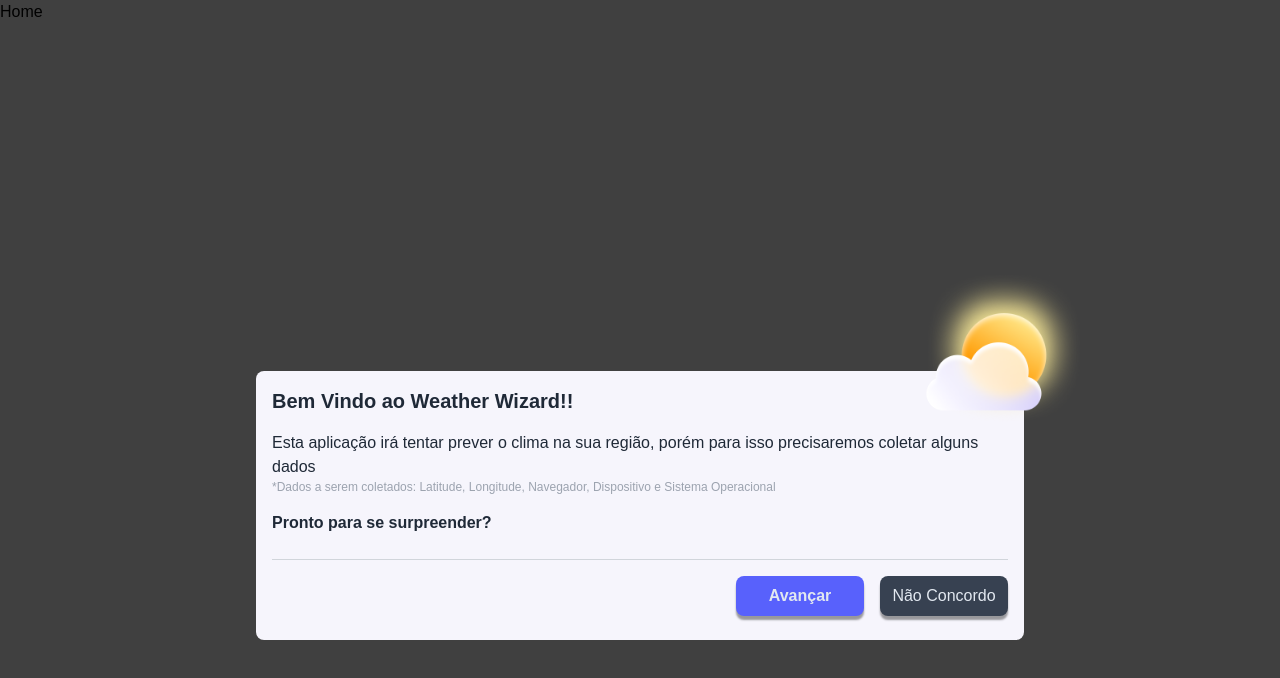
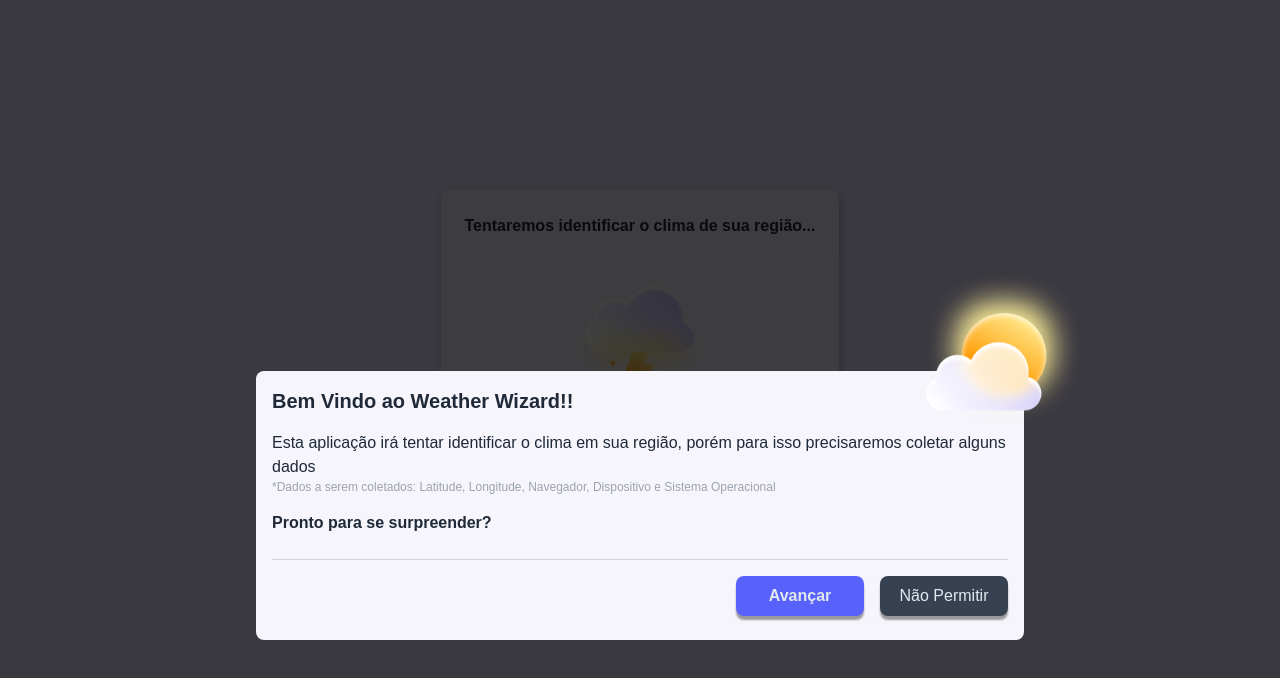
Before and after one commit to OsvaldoBBini/WeatherWizard_front, a React (Vite) app: page / in a window 1280 px wide. Shown: the top 678 px of the page. Built offline with nearby package versions, Linux system fonts and the light colour scheme; no server answers.

Commit message:
working on home page and add toast in modal component

```diff
--- a/package.json
+++ b/package.json
@@ -14,6 +14,7 @@
     "react": "^18.2.0",
     "react-device-detect": "^2.2.3",
     "react-dom": "^18.2.0",
+    "react-hot-toast": "^2.4.1",
     "react-redux": "^9.1.1",
     "react-router-dom": "^6.23.0"
   },
--- a/src/App.tsx
+++ b/src/App.tsx
@@ -1,5 +1,6 @@
 import { Provider } from "react-redux"
 import { store } from "./app/store"
+import { Toaster } from "react-hot-toast";
 import { BrowserRouter } from "react-router-dom"
 import Router from "./Router"
 
@@ -8,6 +9,7 @@
     <BrowserRouter>
       <Provider store={store}>
         <Router />
+        <Toaster />
       </Provider>
     </BrowserRouter>
   )
--- a/src/components/Button/index.tsx
+++ b/src/components/Button/index.tsx
@@ -3,18 +3,22 @@
 interface IButton extends ComponentProps<'button'>{
   action: () => void;
   variant: string,
-  text: string
+  text: string,
+  isLoading?: boolean
 }
 
-export default function Button({variant, text, action}: IButton): JSX.Element {
+export default function Button({variant, text, action, isLoading = false}: IButton): JSX.Element {
   return(
     <button
+    type="button"
+    disabled={isLoading}
     onClick={() => action()}
-    className={`min-w-32 min-h-10 pl-1 pr-1 ${variant === 'secondary' ? 'bg-gray-700' : 'bg-primary-main'} text-slate-200
+    className={`flex items-center justify-center min-w-32 min-h-10 pl-1 pr-1 ${variant === 'secondary' ? 'bg-gray-700' : 'bg-primary-main'} text-slate-200
     ${variant === 'secondary' ? 'font-medium' : 'font-bold'} rounded-lg shadow-[0px_4px_2px_rgba(0,0,0,0.38)]
     hover:-translate-y-1 hover:shadow-[0px_7px_2px_rgba(0,0,0,0.38)] active:translate-y-1
     active:shadow-[0px_4px_2px_rgba(0,0,0,0.38)]  transition-all`}>
-      {text}
+      {isLoading &&<div className="animate-spin h-5 w-5 border-[4px] border-solid boder-slate-200 rounded-full border-b-transparent" />}
+      {!isLoading && text}
     </button>
   )
 }
--- /dev/null
+++ b/src/components/Card/index.tsx
@@ -0,0 +1,23 @@
+import Button from "../Button";
+import storm from "../../assets/storm.png"
+
+export default function Card(): JSX.Element {
+  return (
+    <div className="flex justify-center items-center flex-col ">
+      <div className="min-w-72 min-h-52 p-6 bg-modal bg-opacity-80 rounded-lg shadow-[1px_3px_8px_rgba(0,0,0,0.24)] flex items-center justify-center flex-col">
+        <header className="font-bold text-gray-800">Tentaremos identificar o clima de sua região...</header>
+        <div className="m-4 text-center">
+          <img src={storm} className="w-52 p-8"/>
+          <span className="text-gray-800">Tempestades</span>
+        </div>
+        <footer className="flex justify-center items-center flex-col pt-4 border-t-[1px] border-gray-300">
+          <span className="font-bold text-gray-800">Acertamos o clima em sua região?</span>
+          <div className="flex gap-4 p-4">
+            <Button variant="primary" text="Correta" action={() => console.log('resposta certa')}/>
+            <Button variant="primary" text="Errada" action={() => console.log('resposta errada')}/>
+          </div>
+        </footer>
+      </div>
+    </div>
+  )
+}
--- a/src/components/Modal/index.tsx
+++ b/src/components/Modal/index.tsx
@@ -10,11 +10,12 @@
 
   const {
     sendToNotAllowPredictionPage,
-    storeUserInfos
+    storeUserInfos,
+    isLoading
   } = useModal();
 
   return (
-    <div className={`${isOpen ? 'opacity-1' : 'opacity-0'} fixed left-0 top-0 h-[100%] w-[100%] bg-black bg-opacity-75`}>
+    <div className={`${isOpen ? 'block' : 'hidden'} fixed left-0 top-0 h-[100%] w-[100%] bg-black bg-opacity-75`}>
       <div className="bg-modal rounded-lg w-[60%] absolute bottom-[20%] left-[20%] p-4">
         <img src={sun} className="w-40 absolute right-[-60px] top-[-100px]"/>
         <header>
@@ -22,7 +23,7 @@
         </header>
         <section className="mb-6">
             <p className="text-base text-gray-800 font-medium">
-              Esta aplicação irá tentar prever o clima na sua região, porém para isso precisaremos coletar alguns dados
+              Esta aplicação irá tentar identificar o clima em sua região, porém para isso precisaremos coletar alguns dados
             </p>
             <p className="mb-4 text-xs text-gray-400">
               *Dados a serem coletados: Latitude, Longitude, Navegador, Dispositivo e Sistema Operacional
@@ -33,9 +34,10 @@
           <Button
             text="Avançar"
             variant={'primary'}
-            action={storeUserInfos}/>
+            action={storeUserInfos}
+            isLoading={isLoading}/>
           <Button
-            text="Não Concordo"
+            text="Não Permitir"
             variant={'secondary'}
             action={sendToNotAllowPredictionPage}/>
         </footer>
--- a/src/components/Modal/useModal.ts
+++ b/src/components/Modal/useModal.ts
@@ -2,13 +2,12 @@
 import { useNavigate } from "react-router-dom";
 import { browserName, osName, deviceType } from 'react-device-detect';
 import { useStoreUserInfoMutation } from "../../services/userInfoService";
+import toast from "react-hot-toast";
 
 export function useModal(): {
   sendToNotAllowPredictionPage: () => void,
   storeUserInfos: () => void,
-  isLoading: boolean,
-  isError: boolean,
-  isSuccess: boolean
+  isLoading: boolean
 } {
 
   const navigate = useNavigate();
@@ -54,11 +53,18 @@
     store({userInfos});
   }, [browser, device, latitude, longitude, os, store, timestamp]);
 
+  useEffect(() => {
+    if(isError){
+      toast.error('Não foi possível obter seus dados!')
+    }
+    if (isSuccess){
+      toast.success('Obrigado por nos fornecer seus dados!')
+    }
+  }, [isError, isSuccess])
+
   return {
     sendToNotAllowPredictionPage,
     storeUserInfos,
     isLoading,
-    isError,
-    isSuccess
   }
 }
--- a/src/pages/Home/index.tsx
+++ b/src/pages/Home/index.tsx
@@ -2,6 +2,7 @@
 import Modal from "../../components/Modal";
 import { ReactPortal } from "../../components/ReactPortal";
 import { RootState } from "../../app/store";
+import Card from "../../components/Card";
 
 export default function Home(): JSX.Element {
 
@@ -12,8 +13,8 @@
 
   return (
     <>
-      <div className="static">
-        <h1>Home</h1>
+      <div className="static flex h-screen items-center justify-center bg-primary-lighter">
+        <Card/>
       </div>
       <ReactPortal children={<Modal isOpen={modalStatus}/>}/>
     </>
--- a/src/pages/NotAllow/index.tsx
+++ b/src/pages/NotAllow/index.tsx
@@ -13,7 +13,7 @@
       <div className="flex flex-col items-center w-[60%]">
         <img src={storm} className="w-50"/>
         <h1 className="text-gray-800 font-bold text-8xl mb-8">Ops!</h1>
-        <p className="text-gray-800 text-center">Não podemos realizar a predição porque não temos acesso a seus dados.</p>
+        <p className="text-gray-800 text-center">Não podemos identificar o clima em sua região sem termos acesso a seus dados.</p>
         <p className="text-gray-800 text-center font-bold mb-4">Tem certeza de sua decisão?</p>
         <Button variant='primary' text='Retornar ao Wizard' action={sendToHomePage}/>
       </div>
```
Also changed, not shown: 1 other file (tests, documents, lock files or other folders).
